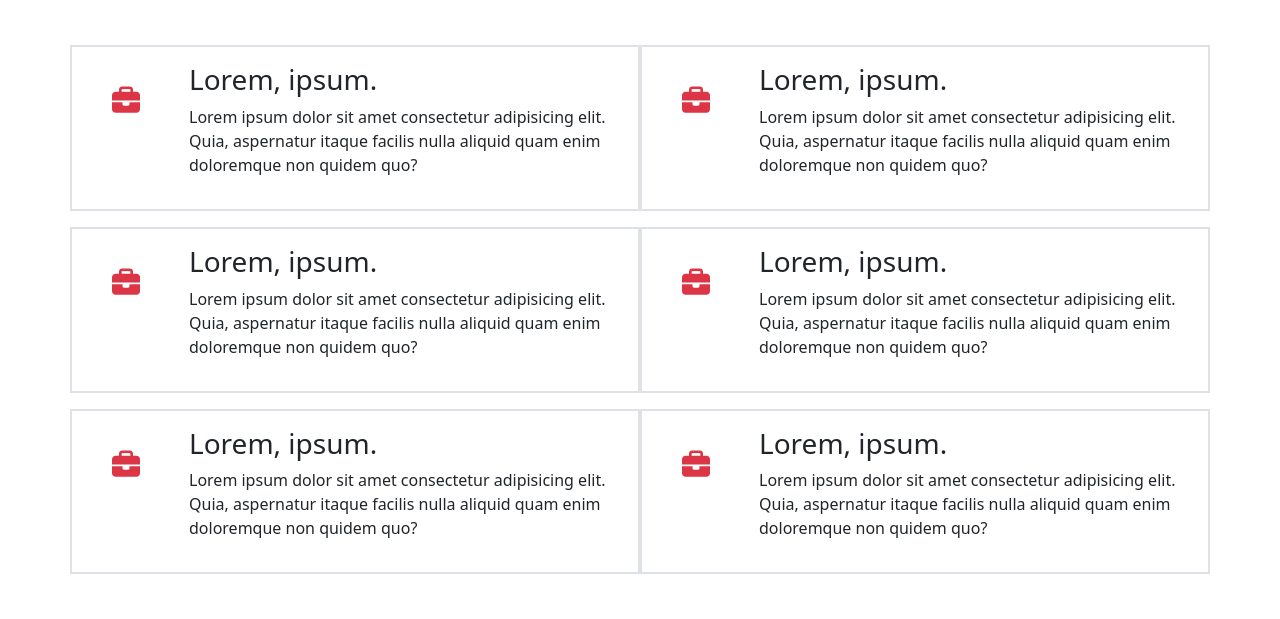
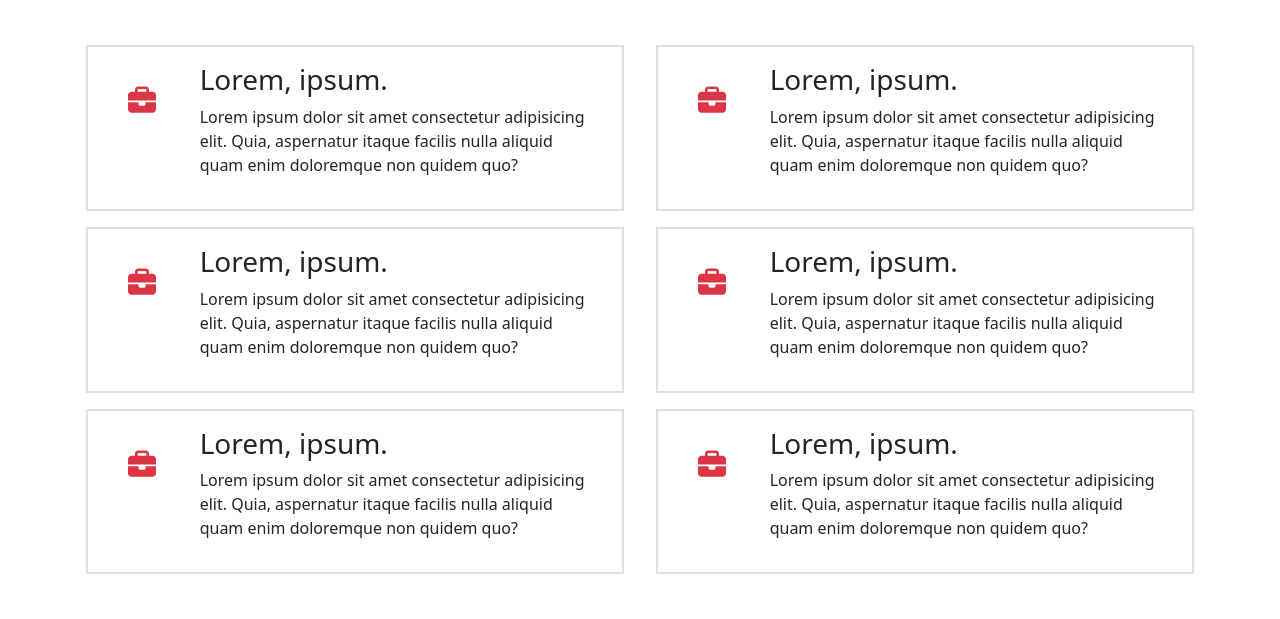
Before and after one commit to Deepak-thakur-321/Agenci-Website, a plain HTML site: page Service.html in a window 1280 px wide. Shown: the part 157-776 px from the top of the page. Drawn offline with nearby package versions, Linux system fonts and the light colour scheme.

Commit message:
first commit

```diff
--- a/Service.html
+++ b/Service.html
@@ -104,7 +104,7 @@
         <div class="row">
             <div class="col-lg-6">
 
-                <div class="row border border-2 p-3">
+                <div class="row border border-2 mx-1 p-3 ">
                     <div class="col-lg-2 p-4">
                         <i class="fa-solid fa-briefcase  text-danger fs-3"></i>
                     </div>
@@ -118,7 +118,7 @@
             </div>
 
             <div class="col-lg-6">
-                <div class="row border border-2 p-3 ">
+                <div class="row border border-2 mx-1 p-3 ">
                     <div class="col-lg-2 p-4">
                         <i class="fa-solid fa-briefcase  text-danger fs-3"></i>
                     </div>
@@ -132,7 +132,7 @@
             </div>
 
             <div class="col-lg-6">
-                <div class="row border border-2 p-3 mt-3">
+                <div class="row border border-2 mx-1 p-3 mt-3">
                     <div class="col-lg-2 p-4">
                         <i class="fa-solid fa-briefcase  text-danger fs-3"></i>
                     </div>
@@ -146,7 +146,7 @@
             </div>
 
             <div class="col-lg-6">
-                <div class="row border border-2 p-3 mt-3 ">
+                <div class="row border border-2 mx-1 p-3 mt-3 ">
                     <div class="col-lg-2 p-4">
                         <i class="fa-solid fa-briefcase  text-danger fs-3"></i>
                     </div>
@@ -160,7 +160,7 @@
             </div>
 
             <div class="col-lg-6">
-                <div class="row border border-2 p-3 mt-3">
+                <div class="row border border-2 mx-1 p-3 mt-3">
                     <div class="col-lg-2 p-4">
                         <i class="fa-solid fa-briefcase  text-danger fs-3"></i>
                     </div>
@@ -174,7 +174,7 @@
             </div>
 
             <div class="col-lg-6">
-                <div class="row border border-2 p-3 mt-3">
+                <div class="row border border-2 mx-1 p-3 mt-3">
                     <div class="col-lg-2 p-4">
                         <i class="fa-solid fa-briefcase  text-danger fs-3"></i>
                     </div>
```
